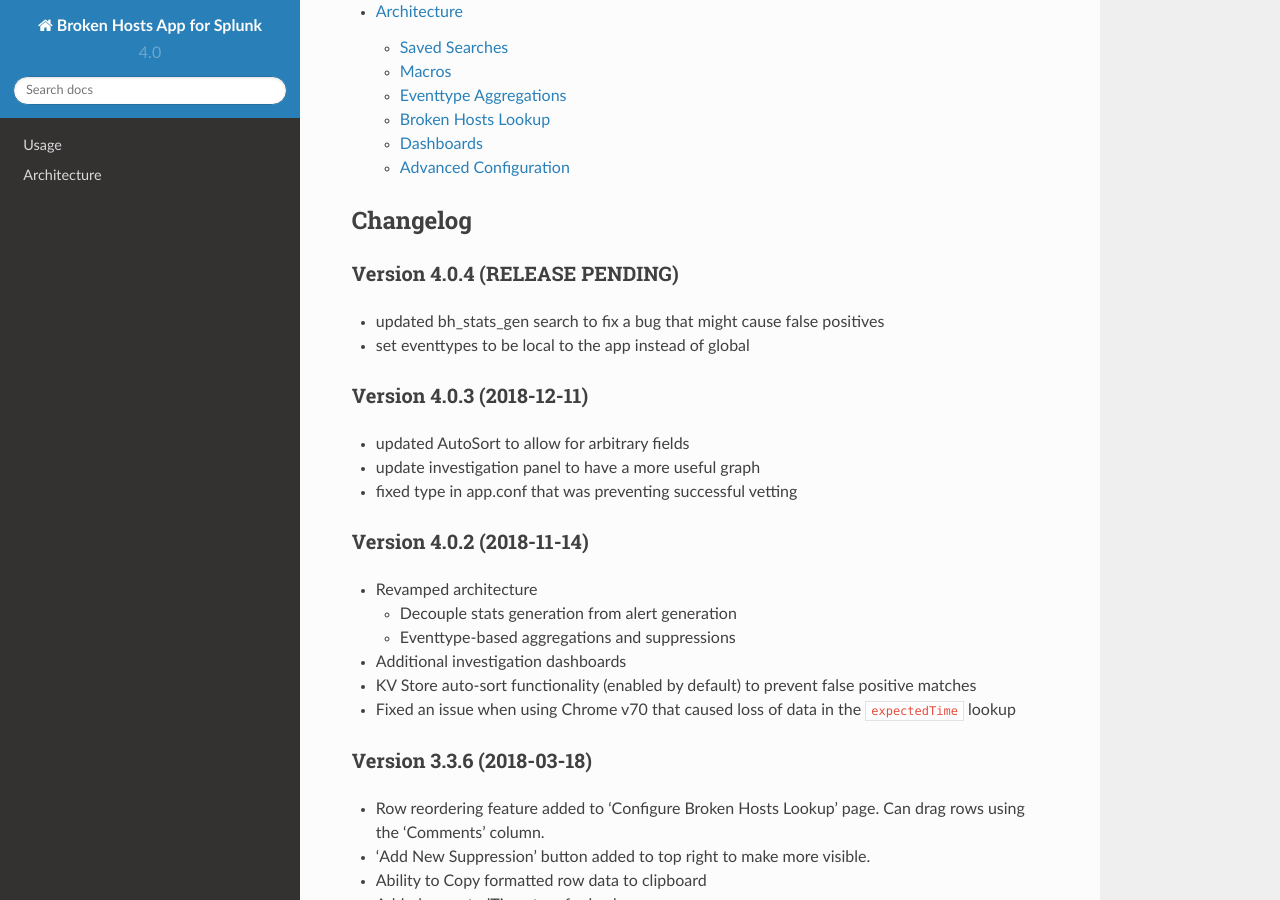
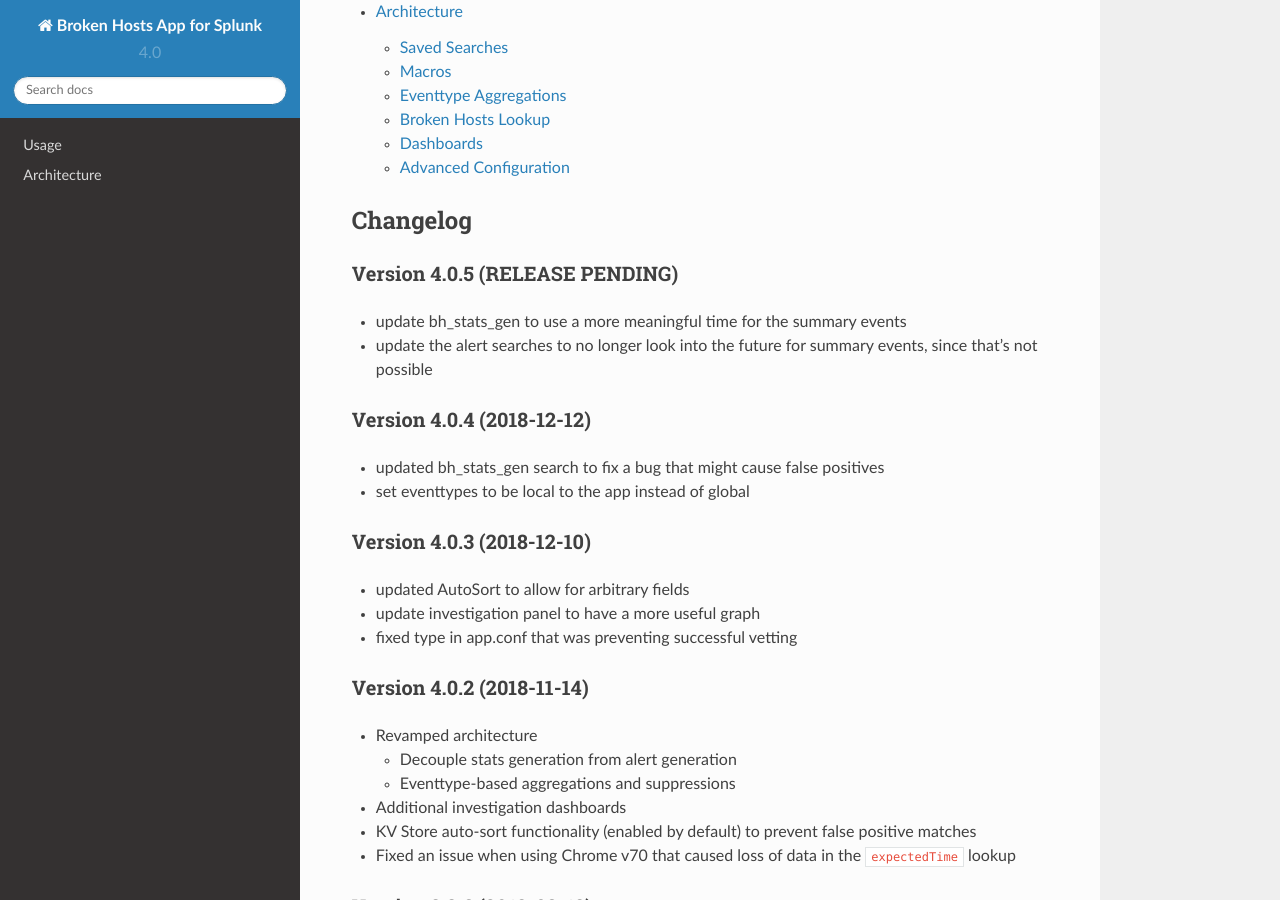
Before and after one commit to HurricaneLabs/brokenhosts, a Sphinx documentation site: the page built from docs/index.rst, in a window 1280 px wide and 900 px high, scrolled down 1446 px. Built offline with Sphinx 7.4.7 and the Read the Docs theme 2.0.0, drawn with Linux system fonts in a browser that asks for light colours.

Commit message:
update documentation to reflect new version number

```diff
--- a/docs/index.rst
+++ b/docs/index.rst
@@ -64,13 +64,19 @@ Documentation
 Changelog
 ---------
 
-Version 4.0.4 (RELEASE PENDING)
+Version 4.0.5 (RELEASE PENDING)
+~~~~~~~~~~~~~~~~~~~~~~~~~~~~~~~
+
+- update bh_stats_gen to use a more meaningful time for the summary events
+- update the alert searches to no longer look into the future for summary events, since that's not possible
+
+Version 4.0.4 (2018-12-12)
 ~~~~~~~~~~~~~~~~~~~~~~~~~~~~~~~
 
 - updated bh_stats_gen search to fix a bug that might cause false positives
 - set eventtypes to be local to the app instead of global
 
-Version 4.0.3 (2018-12-11)
+Version 4.0.3 (2018-12-10)
 ~~~~~~~~~~~~~~~~~~~~~~~~~~
 
 - updated AutoSort to allow for arbitrary fields
```
